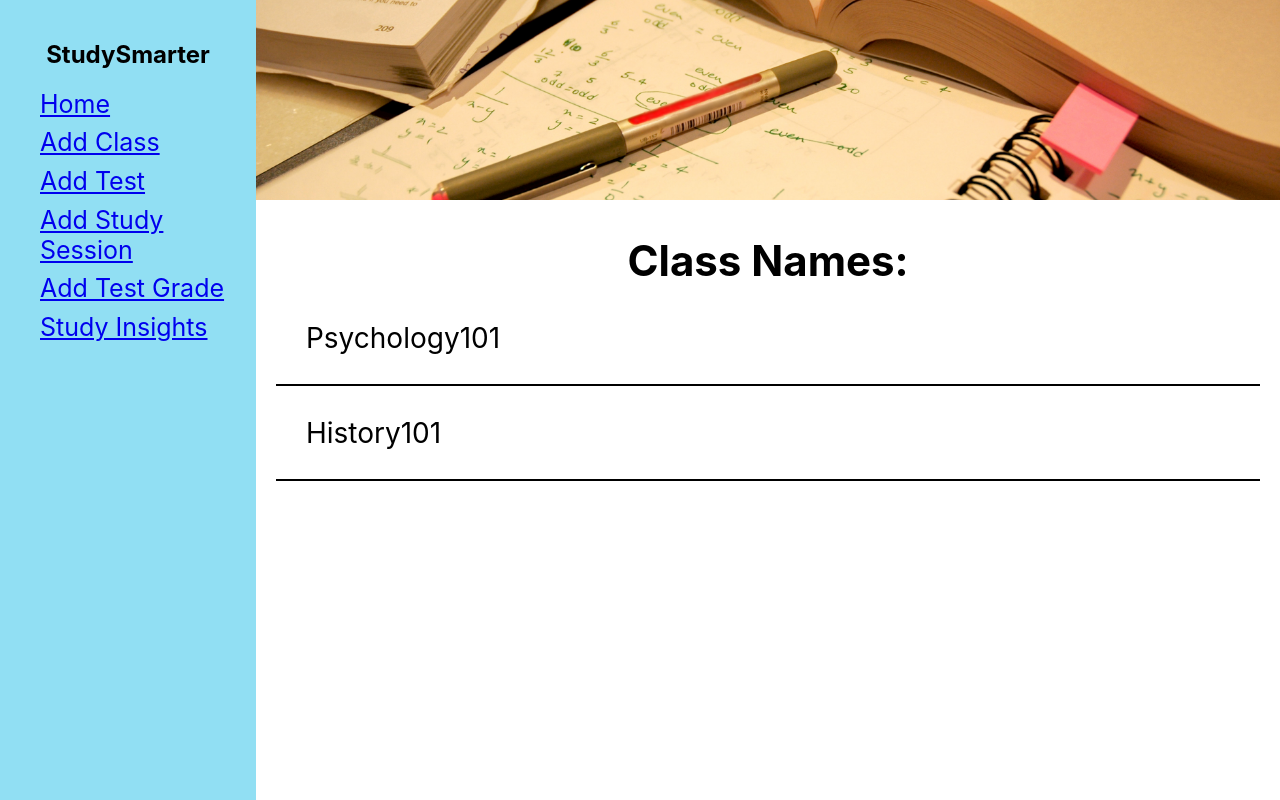
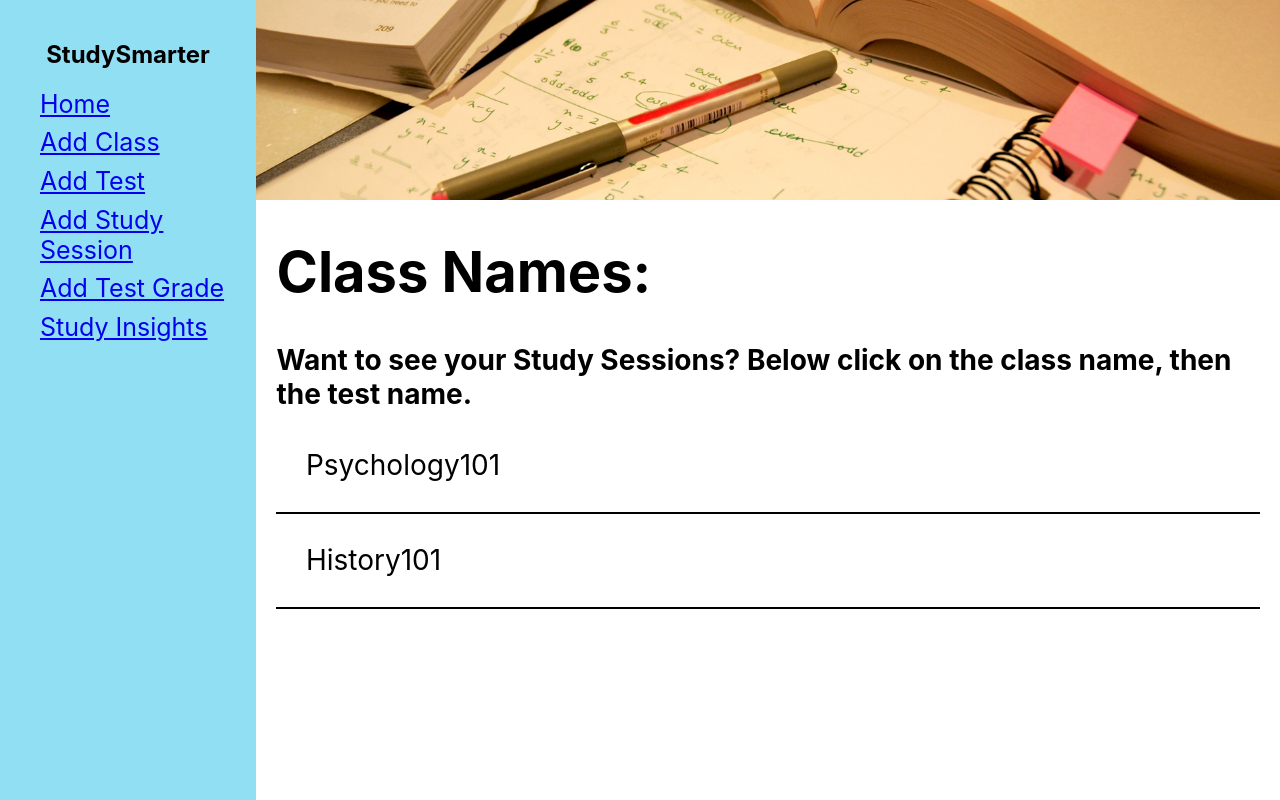
Before and after one commit to cparch/studySmarter, a React (Create React App) app: page / in a window 1280 px wide. Built offline with nearby package versions, Linux system fonts and the light colour scheme.

Commit message:
Move title and add instructions

```diff
--- a/src/Components/Home/Home.js
+++ b/src/Components/Home/Home.js
@@ -38,7 +38,8 @@ const Home = (props) => {
     <div>
       <div className='homeImage'/>
       <div className='mainContainer'>
-        <h2>Class Names: </h2>
+        <h1>Class Names: </h1>
+        <h4>Want to see your Study Sessions? Below click on the class name, then the test name.</h4>
         <div>{courseNames}</div>
       </div>
     </div>
```
